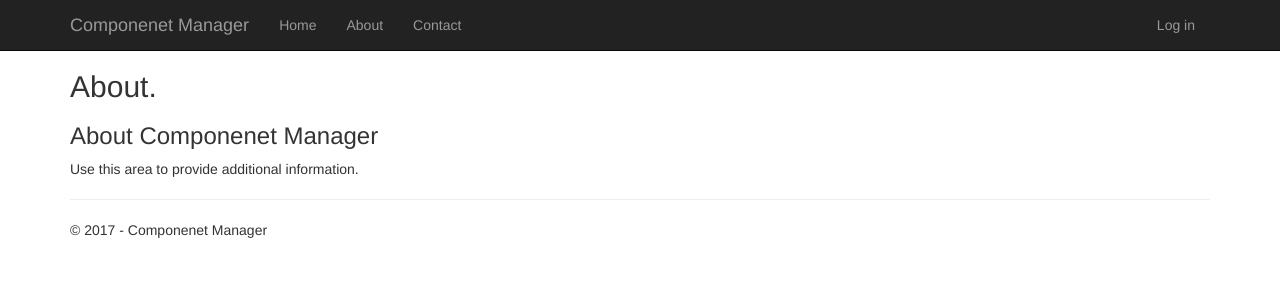
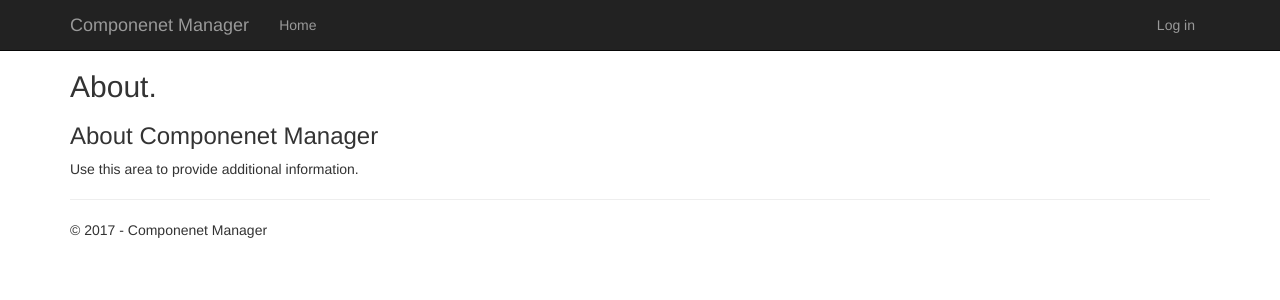
Before and after one commit to mokari/Personal, a Django app: page /about in a window 1280 px wide. Shown: the top 300 px of the page. Run offline with Django 3.2, Linux system fonts and the light colour scheme; some libraries are stand-ins or nearby versions.

Commit message:
Comment about and Contact Pages

```diff
--- a/ComponentManager/ComponentManager/app/templates/app/layout.html
+++ b/ComponentManager/ComponentManager/app/templates/app/layout.html
@@ -24,8 +24,8 @@
             <div class="navbar-collapse collapse">
                 <ul class="nav navbar-nav">
                     <li><a href="{% url 'home' %}">Home</a></li>
-                    <li><a href="{% url 'about' %}">About</a></li>
-                    <li><a href="{% url 'contact' %}">Contact</a></li>
+                    <!--li><a href="{% url 'about' %}">About</a></li>
+                    <li><a href="{% url 'contact' %}">Contact</a></li-->
                 </ul>
                 {% include 'app/loginpartial.html' %}
             </div>
```
